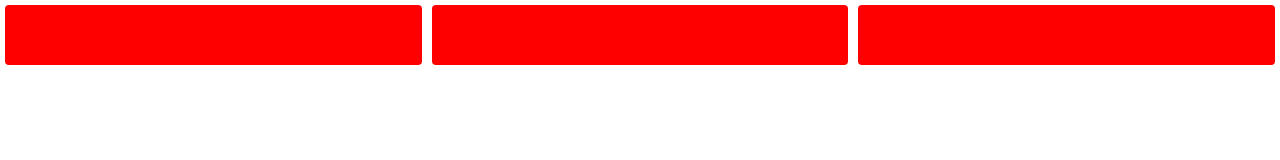
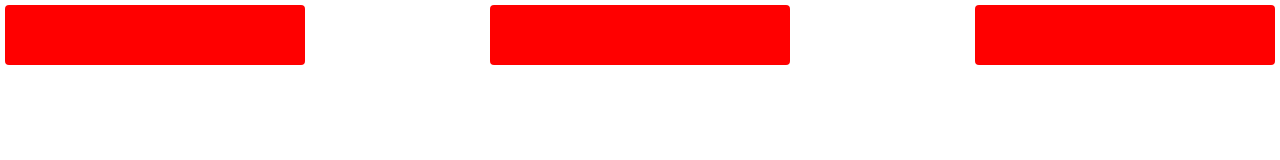
Before and after one commit to SergioRBJ/flexbox-foundamentals, a plain HTML site: page index.html in a window 1280 px wide. Drawn offline with Linux system fonts and the light colour scheme.

Commit message:
component wrap

```diff
--- a/styles.css
+++ b/styles.css
@@ -7,20 +7,23 @@ html, body, #app {
     display: flex;
     flex-direction: row;
 
+    flex-wrap: wrap;
+
     /* Align the item following the opposite axis of flex-direction */
     align-items: flex-start;
     /* Align the item following the same axis of flex-direction */
     justify-content: space-between;
-
+    /* Use when row wraps */
+    align-content: flex-start;
 }
 
 .box {
-    width: 60px;
+    width: 300px;
     height: 60px;
     background: #f00;
     margin: 5px;
     border-radius: 4px;
 
-    /* Component rendimention. This grows or reduces a component depending on screen */
-    flex: 1;
+    /* Component redimention. This grows or reduces a component depending on screen */
+    /* flex: 1; */
 }
```
